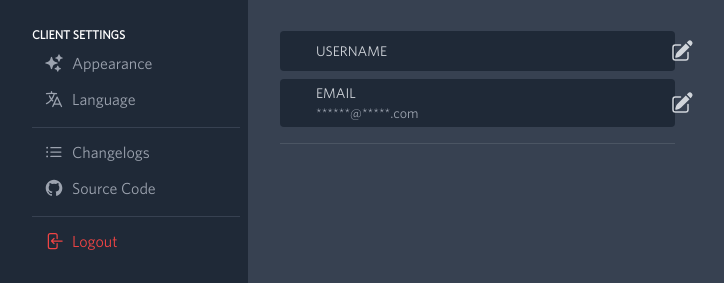
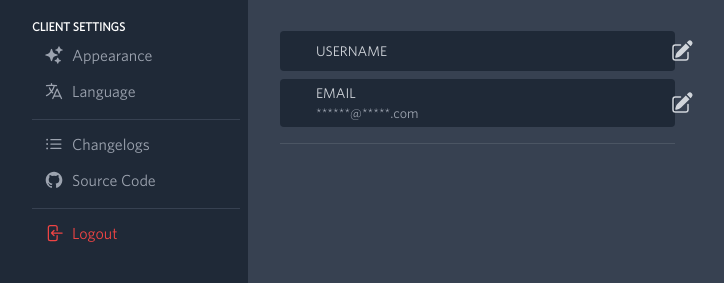
Before and after one commit to how-to-do-frontend/chat, a Flask app: template templates/settings/settings.html in a window 1280 px wide. Shown: the part 173-456 px from the top of the page, without its empty margins (264-988 px from the left). Run offline with Flask 3, Linux system fonts and the light colour scheme; the template is opened without the code that fills it, so the values that code supplies are empty; some libraries are stand-ins or nearby versions.

Commit message:
fixed spacing

```diff
--- a/templates/settings/profile.html
+++ b/templates/settings/profile.html
@@ -44,7 +44,7 @@
                                             Sessions
                                         </a>
 
-                                        <span class="text-xs uppercase font-bold text-white mt-4">Client Settings</span>
+                                        <span class="text-xs uppercase font-bold text-white mt-2">Client Settings</span>
                                         <div class="flex flex-col mt-1 font-medium w-[100%]">
                                             <a href="#" class="flex items-center w-[100%] mb-1 transition-all duration-100 font-medium text-gray-400 hover:text-white text-[16px] hover:bg-gray-700 rounded px-3 py-1">
                                                 <svg xmlns="http://www.w3.org/2000/svg" viewBox="0 0 24 24" fill="currentColor" class="h-5 w-5 mr-2">
--- a/templates/settings/settings.html
+++ b/templates/settings/settings.html
@@ -44,7 +44,7 @@
                                             Sessions
                                         </a>
 
-                                        <span class="text-xs uppercase font-bold text-white mt-4">Client Settings</span>
+                                        <span class="text-xs uppercase font-bold text-white mt-2">Client Settings</span>
                                         <div class="flex flex-col mt-1 font-medium w-[100%]">
                                             <a href="#" class="flex items-center w-[100%] mb-1 transition-all duration-100 font-medium text-gray-400 hover:text-white text-[16px] hover:bg-gray-700 rounded px-3 py-1">
                                                 <svg xmlns="http://www.w3.org/2000/svg" viewBox="0 0 24 24" fill="currentColor" class="h-5 w-5 mr-2">
```
